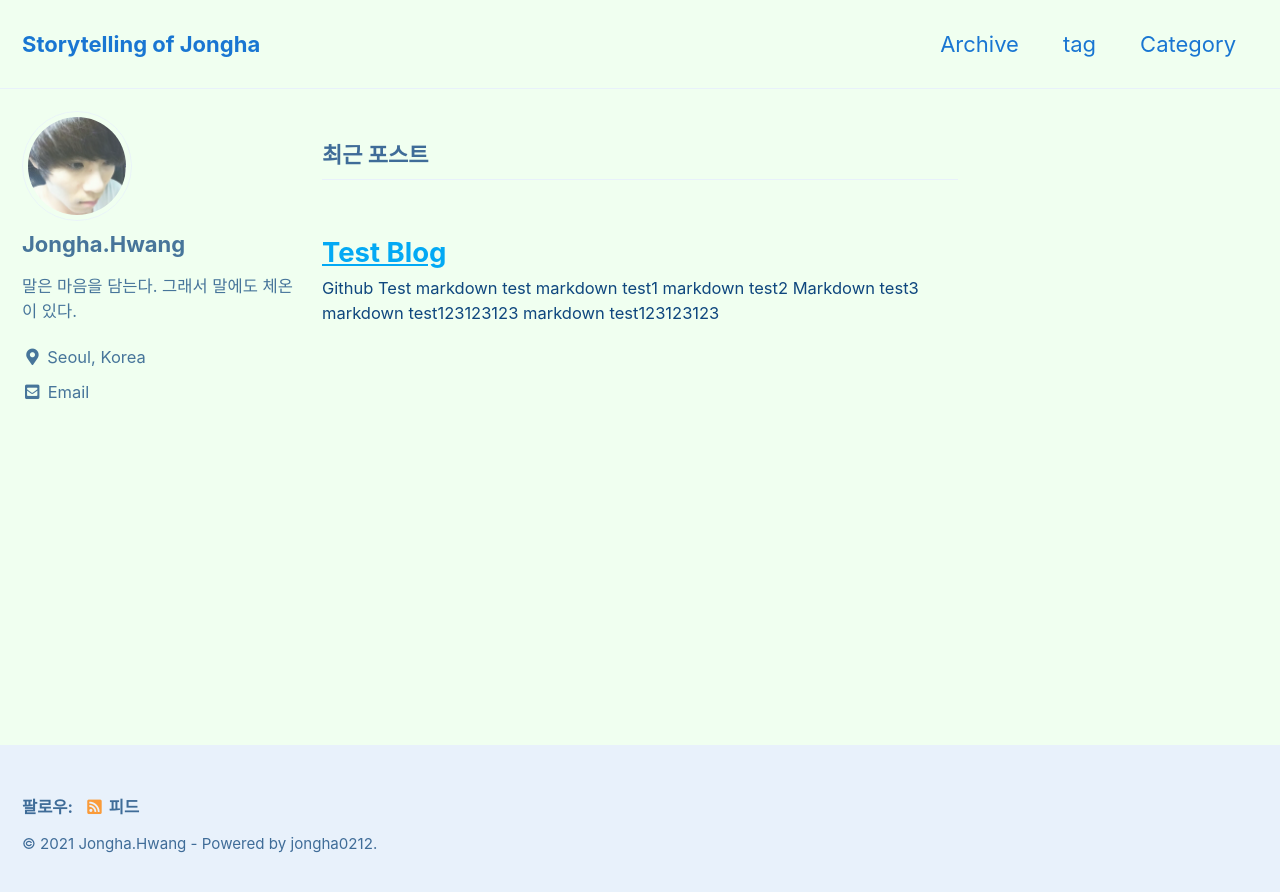
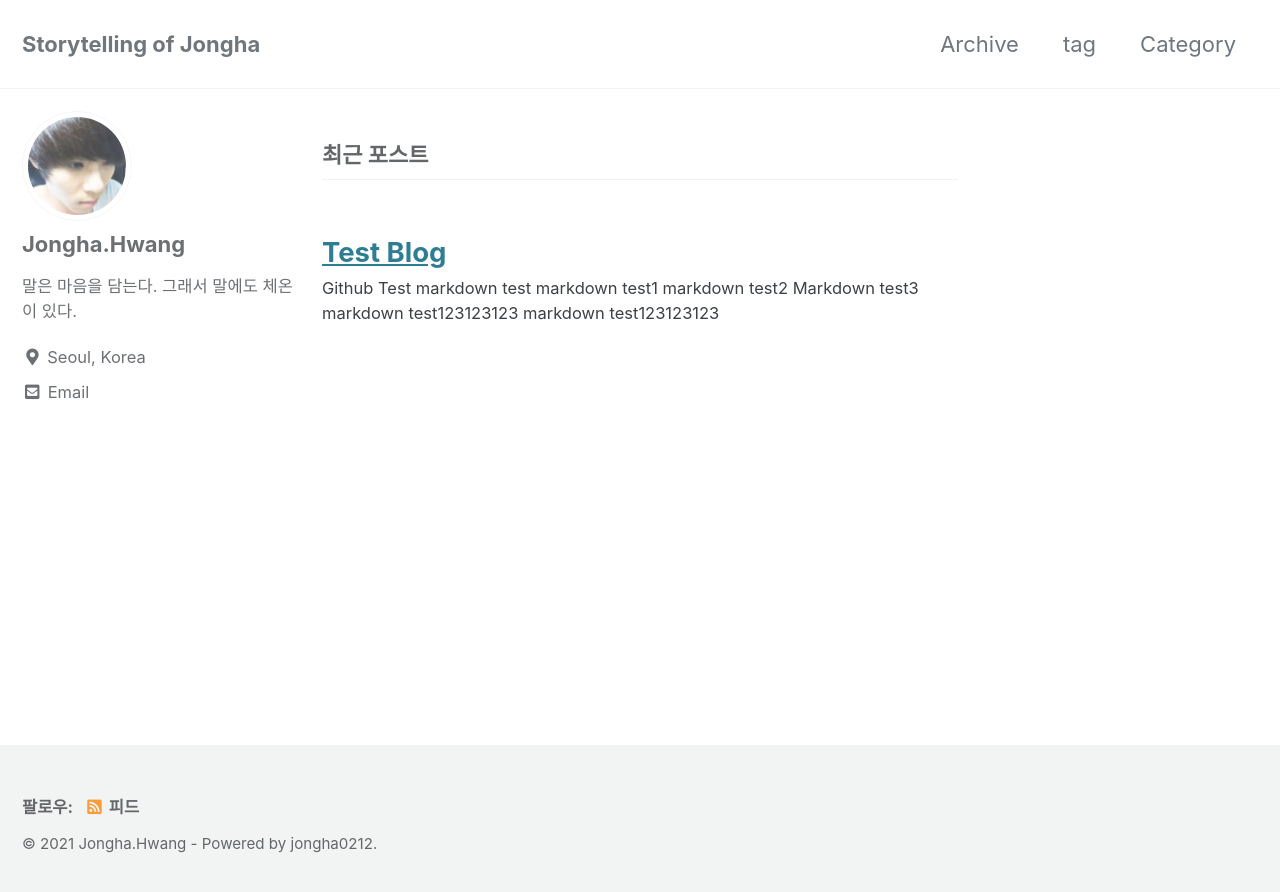
Before and after one commit to jongha0212/jongha0212.github.io, a Jekyll site: the page built from index.html, in a window 1280 px wide. Shown: the top 892 px of the page. Built offline with Jekyll 4.4.1, drawn with Linux system fonts in a browser that asks for light colours; cached includes are drawn as plain includes; the list of posts is cut into pages by our own code.

Commit message:
theme default

```diff
--- a/_config.yml
+++ b/_config.yml
@@ -11,8 +11,8 @@
 # https://mmistakes.github.io/minimal-mistakes/docs/quick-start-guide/#installing-the-theme
 
 # theme                  : "minimal-mistakes-jekyll"
-remote_theme           : "mmistakes/minimal-mistakes"
-minimal_mistakes_skin    : "aqua" #"default" # "air", "aqua", "contrast", "dark", "dirt", "neon", "mint", "plum", "sunrise"
+# remote_theme           : "mmistakes/minimal-mistakes"
+minimal_mistakes_skin    : "default" # "air", "aqua", "contrast", "dark", "dirt", "neon", "mint", "plum", "sunrise"
 
 # Site Settings
 locale                   : "ko"
```
